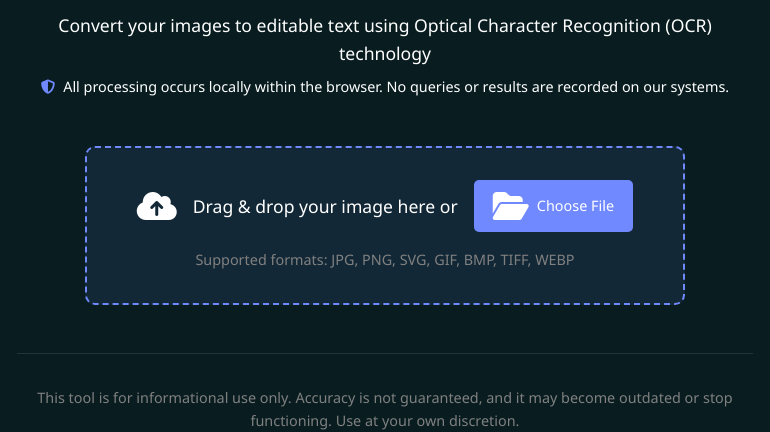
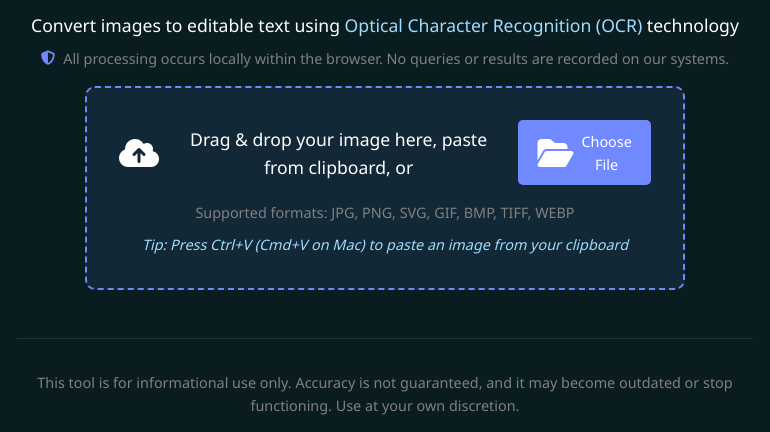
Before and after one commit to Good-Heart-Technology/Image-to-Text, a plain HTML site: page index.html in a window 1280 px wide. Shown: the part 93-525 px from the top of the page, without its empty margins (255-1025 px from the left). Drawn offline with Linux system fonts and the light colour scheme.

Commit message:
UI updates and ability to paste in clipboard image

```diff
--- a/index.html
+++ b/index.html
@@ -13,7 +13,7 @@
     <div class="container">
         <header>
             <h1>Image to Text</h1>
-            <p class="subtitle">Convert your images to editable text using Optical Character Recognition (OCR) technology</p>
+            <p class="subtitle">Convert images to editable text using <a href="https://en.wikipedia.org/wiki/Optical_character_recognition" target="_blank"><span class="highlight-text">Optical Character Recognition (OCR)</span></a> technology</p>
             <p class="security-message">
                 <i class="fas fa-shield-alt"></i>
                 All processing occurs locally within the browser. No queries or results are recorded on our systems.
@@ -25,13 +25,14 @@
                 <div class="upload-area" id="dropZone">
                     <div class="upload-actions">
                         <i class="fas fa-cloud-upload-alt"></i>
-                        <p>Drag & drop your image here or</p>
+                        <p>Drag & drop your image here, paste from clipboard, or</p>
                         <label for="fileInput" class="upload-button">
                             <i class="fas fa-folder-open"></i> Choose File
                         </label>
                     </div>
                     <input type="file" id="fileInput" accept=".jpg,.jpeg,.png,.svg,.gif,.bmp,.tiff,.webp" hidden>
                     <p class="file-types">Supported formats: JPG, PNG, SVG, GIF, BMP, TIFF, WEBP</p>
+                    <p class="paste-hint">Tip: Press Ctrl+V (Cmd+V on Mac) to paste an image from your clipboard</p>
                 </div>
             </div>
 
--- a/script.js
+++ b/script.js
@@ -9,6 +9,19 @@ const processingIndicator = document.getElementById('processingIndicator');
 
 // Update copyright year
 document.getElementById('currentYear').textContent = new Date().getFullYear();
+
+// Handle clipboard paste events
+document.addEventListener('paste', (e) => {
+    const items = e.clipboardData.items;
+
+    for (let i = 0; i < items.length; i++) {
+        if (items[i].type.indexOf('image') !== -1) {
+            const blob = items[i].getAsFile();
+            processImage(blob);
+            break;
+        }
+    }
+});
 
 // Drag and drop event handlers
 dropZone.addEventListener('dragover', (e) => {
--- a/styles.css
+++ b/styles.css
@@ -35,7 +35,7 @@ body {
 /* Header styles */
 header {
     text-align: center;
-    margin-bottom: 3rem;
+    margin-bottom: 1.5rem;
 }
 
 h1 {
@@ -50,13 +50,18 @@ h1 {
     margin-bottom: 0.5rem;
 }
 
+.highlight-text {
+    color: var(--light-blue);
+}
+
 .security-message {
-    color: var(--white);
+    color: var(--gray);
     font-size: 0.9rem;
     display: flex;
     align-items: center;
     justify-content: center;
     gap: 0.5rem;
+    margin-bottom: 1rem;
 }
 
 .security-message i {
@@ -66,6 +71,7 @@ h1 {
 /* Upload section styles */
 .upload-section {
     margin-bottom: 2rem;
+    margin-top: -0.5rem;
 }
 
 .upload-area {
@@ -126,6 +132,13 @@ h1 {
     color: var(--gray);
     font-size: 0.9rem;
     margin-top: 1rem;
+}
+
+.paste-hint {
+    color: var(--light-blue);
+    font-size: 0.9rem;
+    margin-top: 0.5rem;
+    font-style: italic;
 }
 
 /* Result section styles */
```
